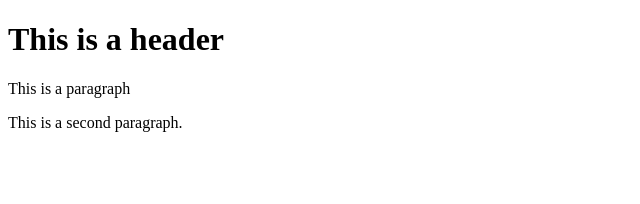
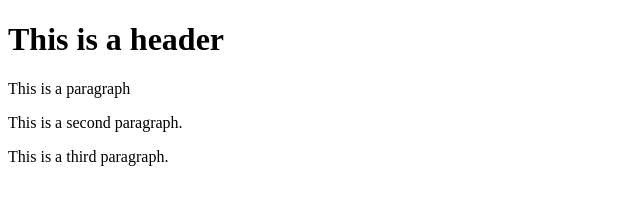
Before and after one commit to hatemmb/git-test, a website: page index.html in a window 1280 px wide. Shown: the whole page, without its empty margins (0-640 px from the left). Drawn offline with Linux system fonts and the light colour scheme.

Commit message:
fourth commit

```diff
--- a/index.html
+++ b/index.html
@@ -7,5 +7,6 @@
         <h1>This is a header</h1>
         <p>This is a paragraph</p>
         <p>This is a second paragraph.</p>
+        <p>This is a third paragraph.</p>
     </body>
 </html>
```
Also changed, not shown: package.json (added, +24 -0 lines), 2 other files.
